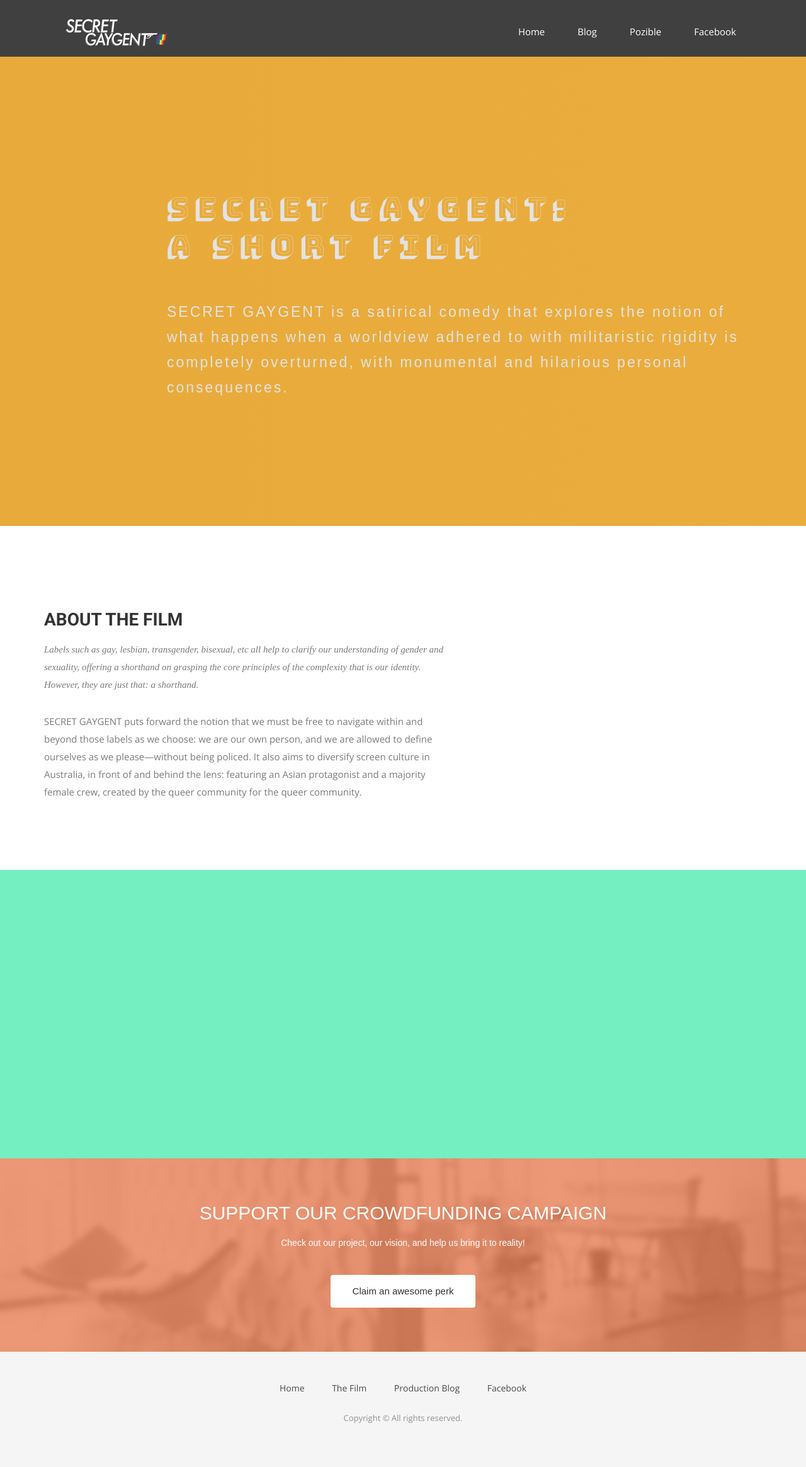
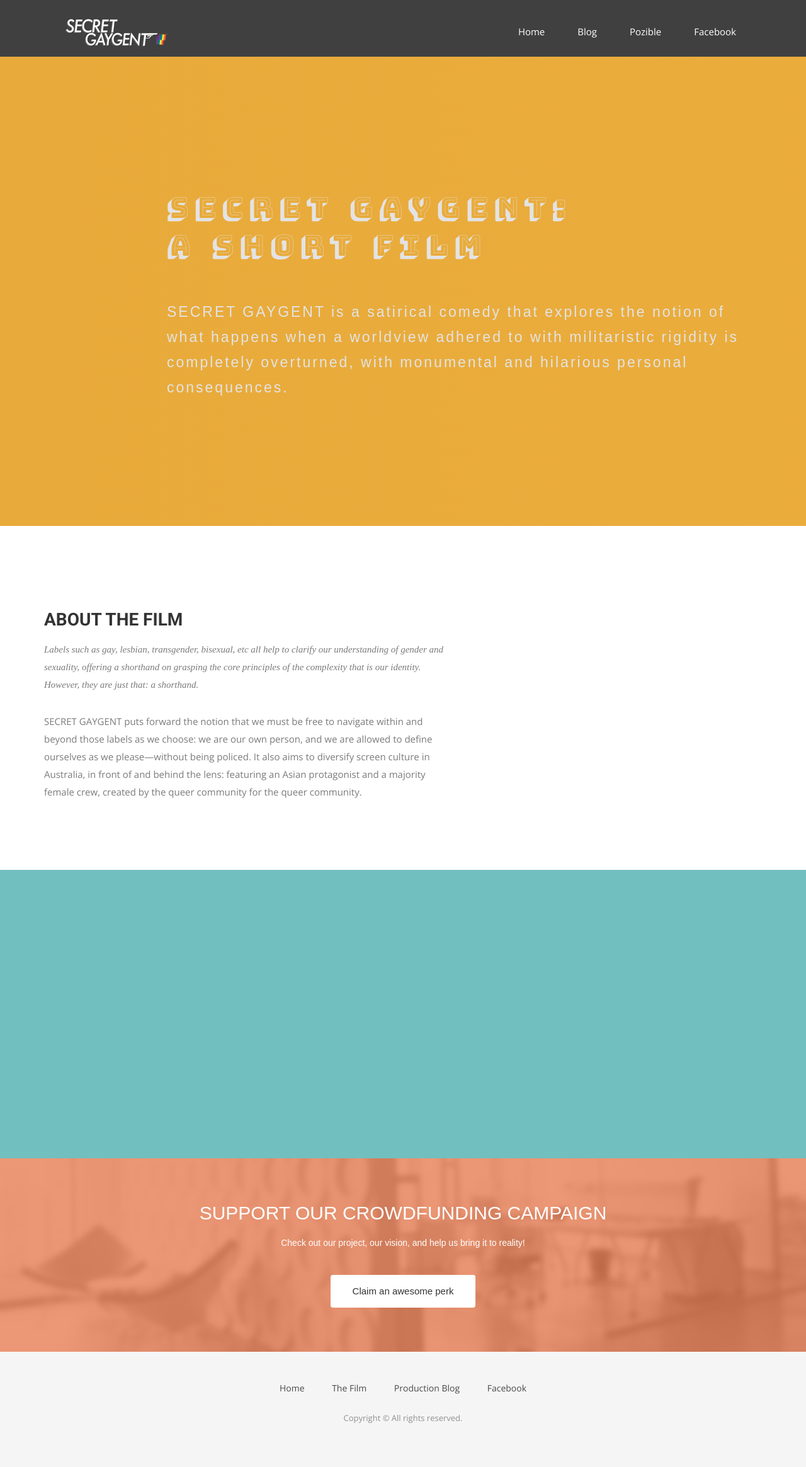
Before and after one commit to thewonglab/secret, a Jekyll site: the page built from index.html, in a window 1280 px wide. Shown: the whole page at 63% size. Built offline with Jekyll 4.4.1, drawn with Linux system fonts in a browser that asks for light colours; nearby versions of some CDN libraries; some web fonts are replaced; grey boxes are pictures that could not be loaded.

Commit message:
Update airspace.css

```diff
--- a/css/airspace.css
+++ b/css/airspace.css
@@ -264,7 +264,7 @@ header .navbar-default .navbar-nav li a:hover {
   background-repeat: no-repeat;
   background-position: center center;
 	/*background-color: #fff;*/
-  background-color: #73efc2;
+  background-color: #72bfbf;
   -webkit-background-size: cover;
   -moz-background-size: cover;
   -o-background-size: cover;
@@ -585,7 +585,7 @@ header .navbar-default .navbar-nav li a:hover {
   /*color: #fff;
   background: rgba(0, 0, 0, 0.6);*/
   color: #e0e2e2;
-  background: rbga(224, 226, 226, 0.6);
+  background: rgba(224, 226, 226, 0.6);
   padding-left: 44px;
   padding-top: 140px;
 }
```
